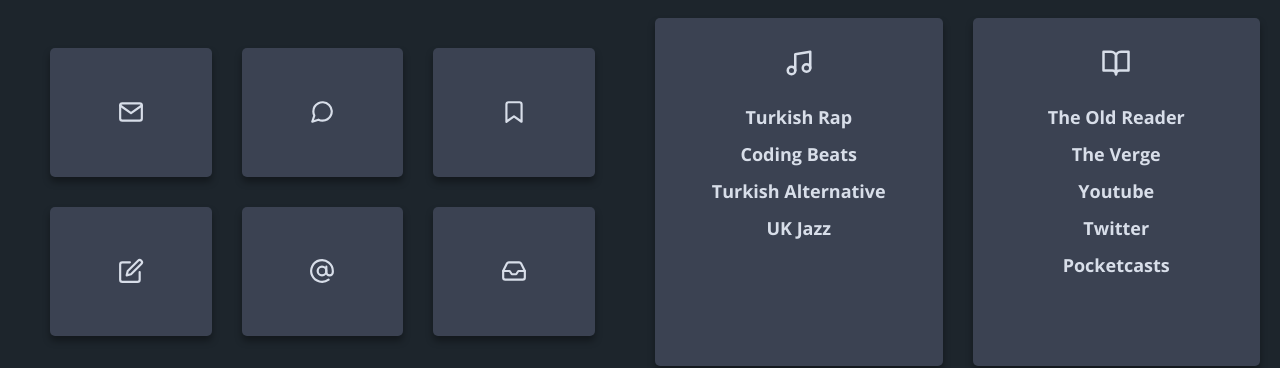
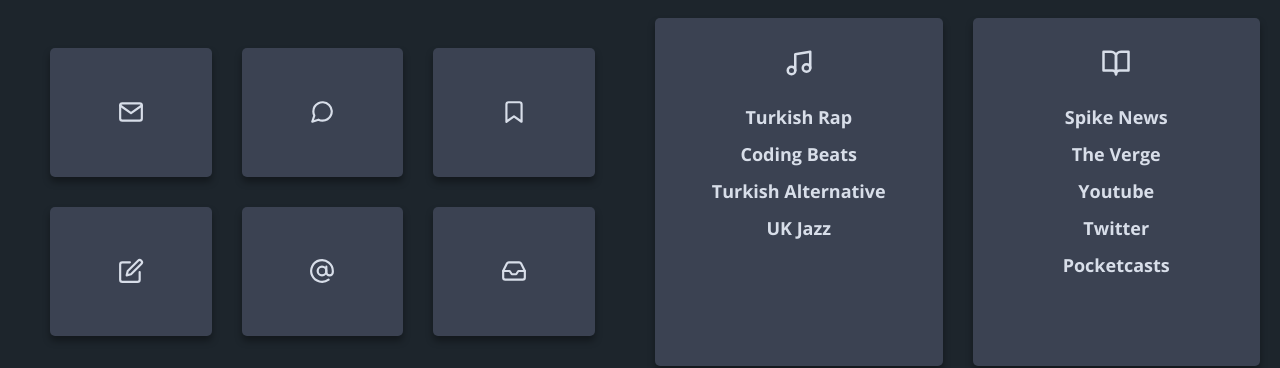
Before and after one commit to kcole93/kcole93.github.io, a Jekyll site: the page bento/index.html, which Jekyll copies as it is, in a window 1280 px wide. Shown: the part 447-815 px from the top of the page. Built offline with Jekyll 4.4.1, drawn with Linux system fonts in a browser that asks for light colours.

Commit message:
Add Spike.News

```diff
--- a/bento/index.html
+++ b/bento/index.html
@@ -75,7 +75,7 @@
 
         <div class="card qlist qlist__2">
             <i class="qlist__head" data-feather="book-open"></i>
-            <a href="https://theoldreader.com/posts/all" target="_self" class="qlist__link">The Old Reader</a>
+            <a href="https://spike.news/" target="_self" class="qlist__link">Spike News</a>
             <a href="https://theverge.com/" target="_self" class="qlist__link">The Verge</a>
             <a href="https://youtube.com" target="_self" class="qlist__link">Youtube</a>
             <a href="https://twitter.com" target="_self" class="qlist__link">Twitter</a>
```
